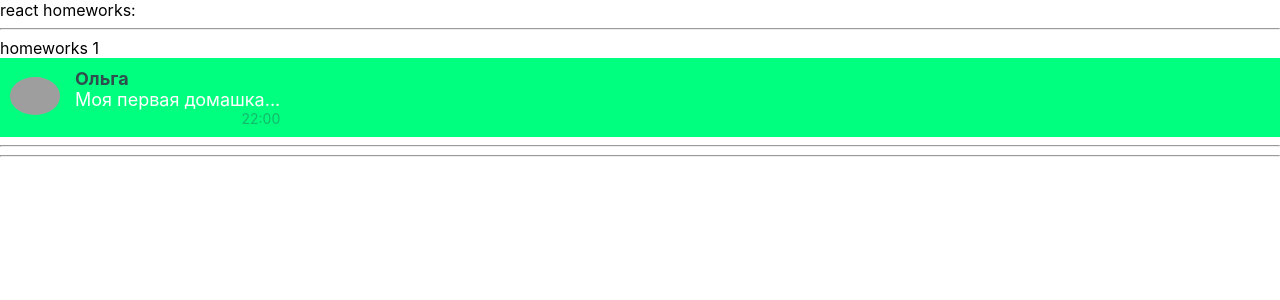
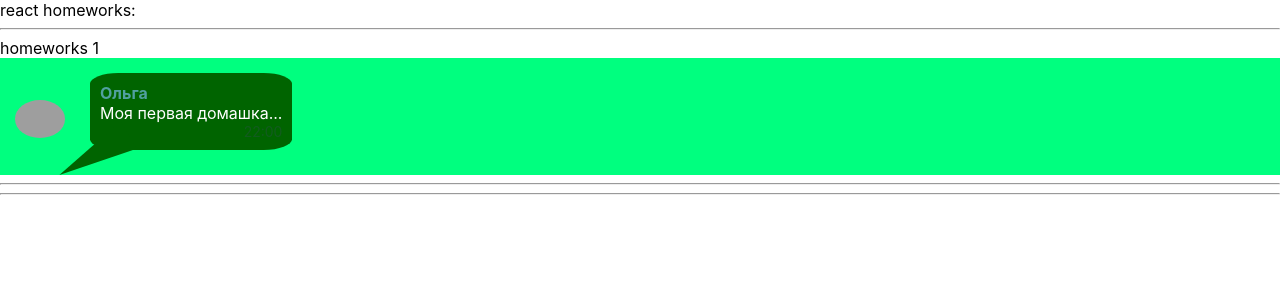
Before and after one commit to Tampoka/Homeworks, a React (Create React App) app: page / in a window 1280 px wide. Shown: the top 300 px of the page. Built offline with nearby package versions, Linux system fonts and the light colour scheme; grey boxes are pictures that could not be loaded.

Commit message:
added styles for left_point

```diff
--- a/src/p2-homeworks/h1/Message.module.css
+++ b/src/p2-homeworks/h1/Message.module.css
@@ -1,7 +1,7 @@
 .message {
     display: flex;
     /*align-items: center;*/
-    padding: 10px;
+    padding: 15px 15px 25px;
     background-color: springgreen;
 }
 
@@ -17,21 +17,37 @@
 }
 
 .user_message {
+    position: relative;
     display: flex;
     flex-direction: column;
-    margin-left: 15px;
+    margin-left: 25px;
+    padding: 10px;
+    background-color: darkgreen;
+    border-radius: 14%;
+}
+
+.left_point{
+    width: 0;
+    height: 0;
+    border-left: 2vh solid transparent;
+    border-right: 2vh solid transparent;
+    border-top: 10vh solid darkgreen;
+    position: absolute;
+    top: 55%;
+    left: -6%;
+    transform: rotate(60deg);
 
 }
 
 .user_name {
-    color: darkslategray;
-    font-size: 18px;
+    color: #51a0a0;
+    font-size: 16px;
     font-weight: bold;
 }
 
 .user_text {
    color: white;
-    font-size: 18px;
+    font-size: 16px;
     margin: 0;
     padding: 0;
 }
--- a/src/p2-homeworks/h1/Message.tsx
+++ b/src/p2-homeworks/h1/Message.tsx
@@ -17,6 +17,7 @@ function Message(props:MessageTypeProps) {
                 <span className={s.user_name}>{props.name}</span>
                 <p className={s.user_text}>{props.message}</p>
                 <span className={s.time_stamp}>{props.time}</span>
+                <div className={s.left_point}></div>
             </div>
         </div>
     )
```
